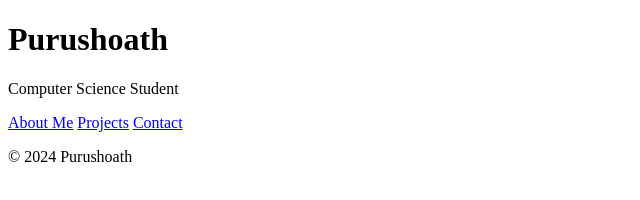
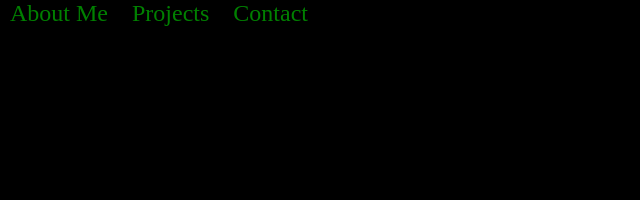
Before and after one commit to purushoath02/purushoath02.github.io, a plain HTML site: page index.html in a window 1280 px wide. Shown: the whole page, without its empty margins (0-640 px from the left). Drawn offline with Linux system fonts and the light colour scheme.

Commit message:
added style

```diff
--- a/style.css
+++ b/style.css
@@ -12,3 +12,41 @@
     display: block;
     max-height: 1000px; /* Set to a large enough value to accommodate content */
 }
+
+body {
+  margin: 0;
+  padding: 0;
+  overflow: hidden;
+  background-color: black;
+}
+
+header {
+  position: absolute;
+  top: 50%;
+  left: 50%;
+  transform: translate(-50%, -50%);
+  text-align: center;
+}
+
+nav a {
+  color: green;
+  text-decoration: none;
+  font-size: 24px;
+  margin: 10px;
+}
+
+.matrix-text {
+  font-family: monospace;
+  color: limegreen;
+  font-size: 24px;
+  animation: matrix-animation 10s infinite;
+}
+
+@keyframes matrix-animation {
+  0% {
+      transform: translateY(0);
+  }
+  100% {
+      transform: translateY(-100%);
+  }
+}
```
